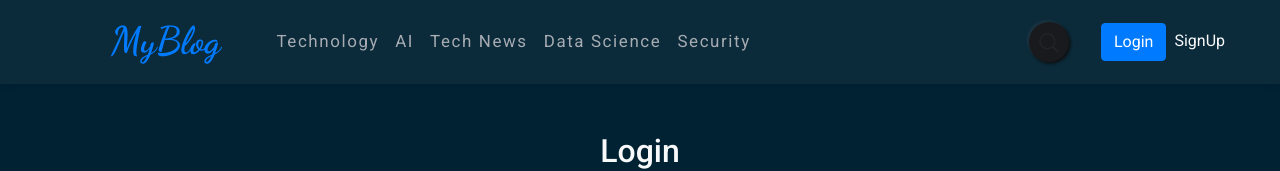
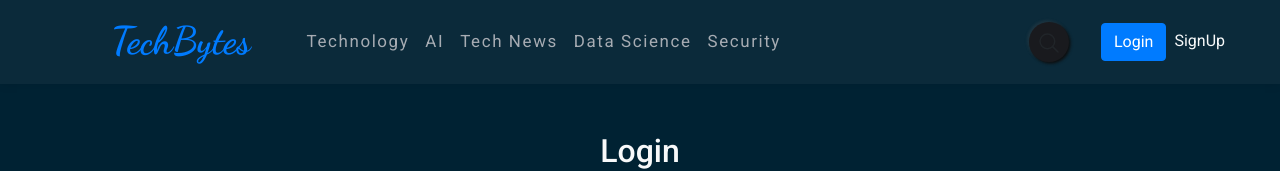
Before and after one commit to singhJasvinder101/MyBlog, a React (Vite) app in the folder Client/: page /login in a window 1280 px wide. Shown: the top 171 px of the page. Built offline with nearby package versions, Linux system fonts and the light colour scheme; no server answers; a web font is replaced by a local one.

Commit message:
new commit

```diff
--- a/Client/src/components/HeaderComponent.jsx
+++ b/Client/src/components/HeaderComponent.jsx
@@ -52,7 +52,7 @@ const HeaderComponent = () => {
 
         <div className="nav-top-links nav-top collapse navbar-collapse" id="navbarSupportedContent">
           <Link to="/" className="navbar-brand mr-5 ml-5" href="#">
-            MyBlog
+            TechBytes
           </Link>
           <ul className="navbar-nav align-items-center">
             <li className="nav-item">
--- a/Client/src/pages/CreatePostPage.jsx
+++ b/Client/src/pages/CreatePostPage.jsx
@@ -145,7 +145,8 @@ const TextEditor = () => {
         const author = user.name + user.lastname
         blogPostApiRequest(title, description, body_html, tags, images, author)
             .then(res => {
-                console.log(res)
+                // console.log(res)
+                window.location.href = "/"
             })
             .catch(err => console.log(err))
         // console.log(title, description, body_html, tags, images, author)
```
